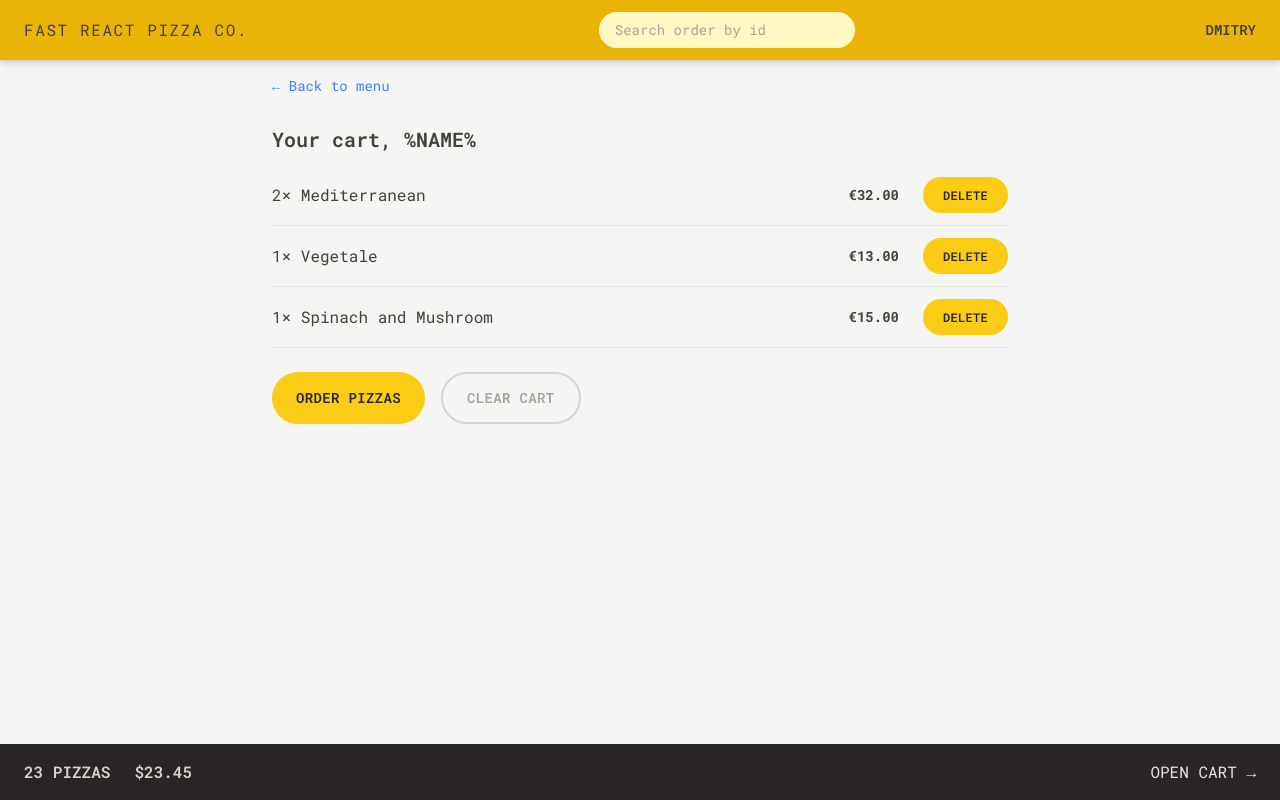
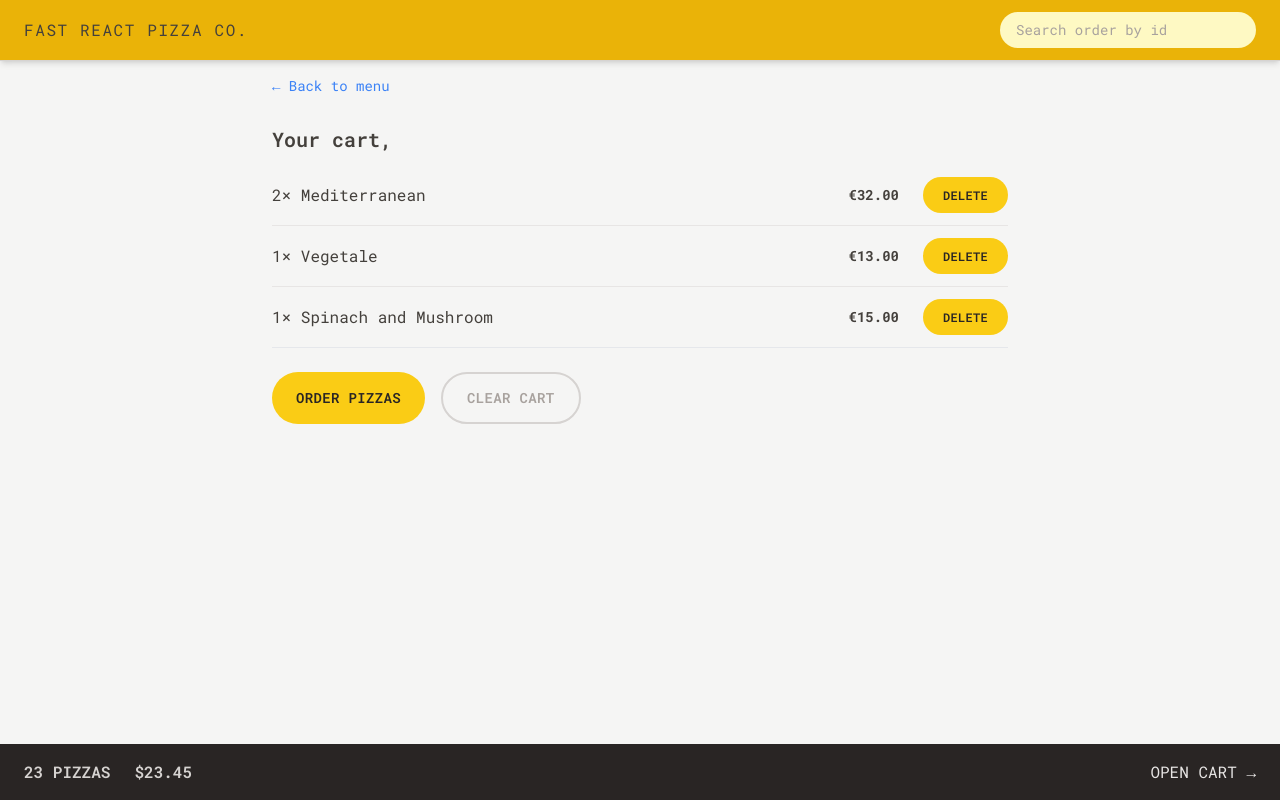
Before and after one commit to DmitryPolyakov1985/pizza, a React (Vite) app: page /cart in a window 1280 px wide. Built offline with nearby package versions, Linux system fonts and the light colour scheme.

Commit message:
dispatch action to update username is working

```diff
--- a/src/features/cart/Cart.jsx
+++ b/src/features/cart/Cart.jsx
@@ -1,7 +1,7 @@
-import { Link } from "react-router-dom";
 import LinkButton from "../../ui/LinkButton";
 import Button from "../../ui/Button";
 import CartItem from "./CartItem";
+import { useSelector } from "react-redux";
 
 const fakeCart = [
   {
@@ -29,12 +29,13 @@
 
 function Cart() {
   const cart = fakeCart;
+  const username = useSelector((state) => state.user.username);
 
   return (
     <div className="px-4 py-3">
       <LinkButton to="/menu">&larr; Back to menu</LinkButton>
 
-      <h2 className="mt-7 text-xl font-semibold">Your cart, %NAME%</h2>
+      <h2 className="mt-7 text-xl font-semibold">Your cart, {username}</h2>
 
       <ul className="mt-3 divide-y divide-stone-200 border-b">
         {cart.map((item) => (
--- a/src/features/order/CreateOrder.jsx
+++ b/src/features/order/CreateOrder.jsx
@@ -1,6 +1,7 @@
 import { Form, redirect, useActionData, useNavigation } from "react-router-dom";
 import { createOrder } from "../../services/apiRestaurant";
 import Button from "../../ui/Button";
+import { useSelector } from "react-redux";
 
 // https://uibakery.io/regex-library/phone-number
 const isValidPhone = (str) =>
@@ -38,6 +39,7 @@
   const navigation = useNavigation();
   const isSubmitting = navigation.state === "submitting";
   const formErrors = useActionData();
+  const username = useSelector((state) => state.user.username);
 
   return (
     <div className="px-4 py-6">
@@ -50,7 +52,13 @@
         <div className="mb-5 flex flex-col gap-2 sm:flex-row sm:items-center">
           <label className="sm:basis-40">First Name</label>
           <div className="grow">
-            <input className="input" type="text" name="customer" required />
+            <input
+              className="input"
+              type="text"
+              name="customer"
+              required
+              defaultValue={username}
+            />
           </div>
         </div>
 
--- a/src/features/user/CreateUser.jsx
+++ b/src/features/user/CreateUser.jsx
@@ -1,11 +1,21 @@
 import { useState } from "react";
 import Button from "../../ui/Button";
+import { updateName } from "./userSlice";
+import { useDispatch } from "react-redux";
+import { useNavigate } from "react-router-dom";
 
 function CreateUser() {
   const [username, setUsername] = useState("");
+  const dispatch = useDispatch();
+  const navigate = useNavigate();
 
   function handleSubmit(e) {
     e.preventDefault();
+
+    if (!username) return;
+
+    dispatch(updateName(username));
+    navigate("menu");
   }
 
   return (
@@ -24,7 +34,7 @@
 
       {username !== "" && (
         <div>
-          <Button type='primary'>Start ordering</Button>
+          <Button type="primary">Start ordering</Button>
         </div>
       )}
     </form>
--- a/src/features/user/userSlice.js
+++ b/src/features/user/userSlice.js
@@ -23,7 +23,7 @@
 // }
 
 const initialState = {
-  username: "DMItry",
+  username: "",
 };
 
 const userSlice = createSlice({
--- a/src/ui/Home.jsx
+++ b/src/ui/Home.jsx
@@ -1,6 +1,10 @@
+import { useSelector } from "react-redux";
 import CreateUser from "../features/user/CreateUser";
+import Button from "./Button";
 
 function Home() {
+  const username = useSelector((state) => state.user.username);
+
   return (
     <div className="my-10 px-4 text-center sm:my-16">
       <h1 className="mb-8 text-xl font-semibold md:text-3xl">
@@ -11,7 +15,13 @@
         </span>
       </h1>
 
-      <CreateUser />
+      {username === "" ? (
+        <CreateUser />
+      ) : (
+        <Button to="menu" type="primary">
+          Continue ordering, {username}
+        </Button>
+      )}
     </div>
   );
 }
```
